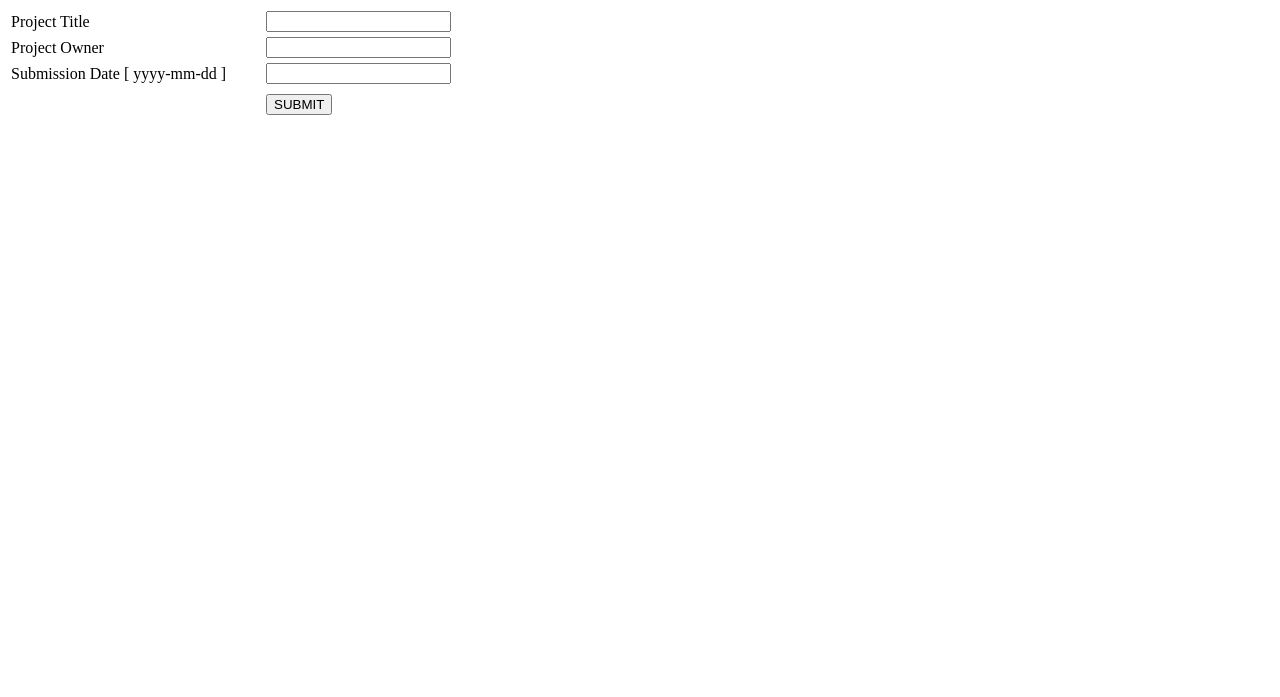
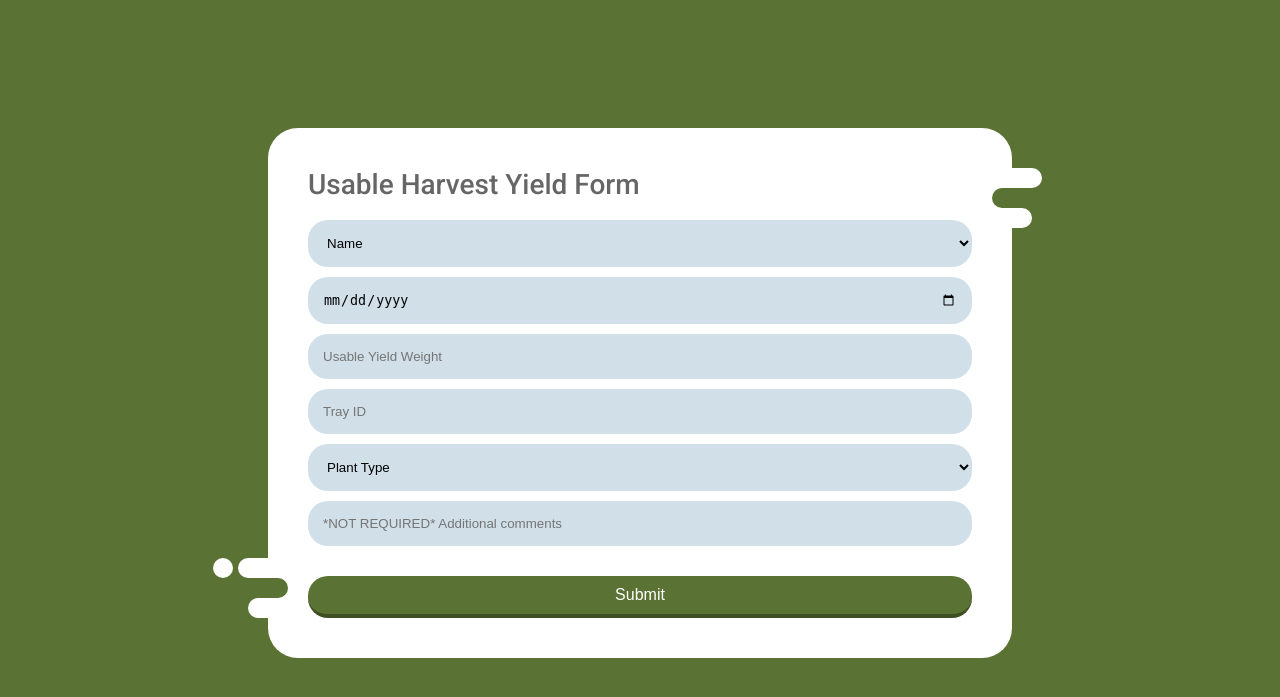
Before and after one commit to brookeann1694/formapplication, a PHP site: page /daily-yield-form.php in a window 1280 px wide. Shown: the top 697 px of the page. Run offline with PHP 8.4, Linux system fonts and the light colour scheme.

Commit message:
Update daily-yield-form.php

```diff
--- a/daily-yield-form.php
+++ b/daily-yield-form.php
@@ -1,7 +1,140 @@
 <html>
 
    <head>
-      <title>Project Submission Tracker (HTML/PHP/MYSQL)</title>
+          <title>Harvest Yield Form</title>
+    <link href="https://fonts.googleapis.com/css?family=Roboto:300,400,500,700" rel="stylesheet">
+    <style>
+      * {
+      box-sizing: border-box;
+      }
+      html, body {
+      min-height: 100vh;
+      padding: 0;
+      margin: 0;
+      font-family: Roboto, Arial, sans-serif;
+      font-size: 14px;
+      color: #666;
+      }
+      input, textarea {
+      outline: none;
+      }
+      body {
+      display: flex;
+      justify-content: center;
+      align-items: center;
+      padding: 20px;
+      background: #5a7233;
+      }
+      h1 {
+      margin-top: 0;
+      font-weight: 500;
+      }
+      form {
+      position: relative;
+      width: 80%;
+      border-radius: 30px;
+      background: #fff;
+      }
+      .form-left-decoration,
+      .form-right-decoration {
+      content: "";
+      position: absolute;
+      width: 50px;
+      height: 20px;
+      border-radius: 20px;
+      background: #5a7233;
+      }
+      .form-left-decoration {
+      bottom: 60px;
+      left: -30px;
+      }
+      .form-right-decoration {
+      top: 60px;
+      right: -30px;
+      }
+      .form-left-decoration:before,
+      .form-left-decoration:after,
+      .form-right-decoration:before,
+      .form-right-decoration:after {
+      content: "";
+      position: absolute;
+      width: 50px;
+      height: 20px;
+      border-radius: 30px;
+      background: #fff;
+      }
+      .form-left-decoration:before {
+      top: -20px;
+      }
+      .form-left-decoration:after {
+      top: 20px;
+      left: 10px;
+      }
+      .form-right-decoration:before {
+      top: -20px;
+      right: 0;
+      }
+      .form-right-decoration:after {
+      top: 20px;
+      right: 10px;
+      }
+      .circle {
+      position: absolute;
+      bottom: 80px;
+      left: -55px;
+      width: 20px;
+      height: 20px;
+      border-radius: 50%;
+      background: #fff;
+      }
+      .form-inner {
+      padding: 40px;
+      }
+      .form-inner input,
+      .form-inner textarea {
+      display: block;
+      width: 100%;
+      padding: 15px;
+      margin-bottom: 10px;
+      border: none;
+      border-radius: 20px;
+      background: #d0dfe8;
+      }
+	  .form-innerselect select,
+      .form-innerselect textarea {
+      display: block;
+      width: 100%;
+      padding: 15px;
+      margin-bottom: 10px;
+      border: none;
+      border-radius: 20px;
+      background: #d0dfe8;
+      }
+      .form-inner textarea {
+      resize: none;
+      }
+      button {
+      width: 100%;
+      padding: 10px;
+      margin-top: 20px;
+      border-radius: 20px;
+      border: none;
+      border-bottom: 4px solid #3e4f24;
+      background: #5a7233;
+      font-size: 16px;
+      font-weight: 400;
+      color: #fff;
+      }
+
+      button:hover {
+      background: #3e4f24;
+      }
+      @media (min-width: 568px) {
+      form {
+      width: 60%;
+      }
+      }
+    </style>
    </head>
 
    <body>
@@ -52,42 +185,43 @@
          } else {
       ?>
 
-      <form method = "post" action = "<?php $_PHP_SELF ?>">
-         <table width = "600" border = "0" cellspacing = "1" cellpadding = "2">
-            <tr>
-               <td width = "250">Project Title</td>
-               <td>
-                  <input name = "project_title" type = "text" id = "project_title">
-               </td>
-            </tr>
+      <form method = "post" action = "<?php $_PHP_SELF ?>" class="decor">
+      <div class="form-left-decoration"></div>
+      <div class="form-right-decoration"></div>
+      <div class="circle"></div>
+      <div class="form-inner">
 
-            <tr>
-               <td width = "250">Project Owner</td>
-               <td>
-                  <input name = "project_owner" type = "text" id = "project_owner">
-               </td>
-            </tr>
+        <h1>Usable Harvest Yield Form</h1>
 
-            <tr>
-               <td width = "250">Submission Date [   yyyy-mm-dd ]</td>
-               <td>
-                  <input name = "submission_date" type = "text" id = "submission_date">
-               </td>
-            </tr>
+		 <div class="form-innerselect">
+		 <select name="employee_name" required>
+           <option value="Select Name"></option>
+		    <option value="" disabled selected>Name</option>
+          <option value="Spongebob">Spongebob</option>
+          <option value="Squidward">Squidward</option>
+          <option value="Patrick">Patrick</option>
+		   </div>
 
-            <tr>
-               <td width = "250"> </td>
-               <td> </td>
-            </tr>
+      <div class="form-inner">
+		<input type="date" name="date_stamp" step="1" required>
+		 <input type="number" name="usable" placeholder="Usable Yield Weight" required>
+		 <input type="text" name="tray_id" placeholder="Tray ID" required>
 
-            <tr>
-               <td width = "250"> </td>
-               <td>
-                  <input name = "add" type = "submit" id = "add"  value = "SUBMIT">
-               </td>
-            </tr>
-         </table>
-      </form>
+		  <div class="form-innerselect">
+		 <select name="plant_type" required>
+		 <option value="" disabled selected>Plant Type</option>
+           <option value="Select Plant Type"></option>
+          <option value="Amnemonemomne">Amnemonemomne</option>
+          <option value="Kelp">Kelp</option>
+          <option value="Tacos">Tacos</option>
+		   </div>
+
+		  <input type="text" name="add_comments" placeholder="*NOT REQUIRED* Additional comments">
+		 </div>
+
+        <button type="submit" >Submit</button>
+      </div>
+    </form>
    <?php
       }
    ?>
```
